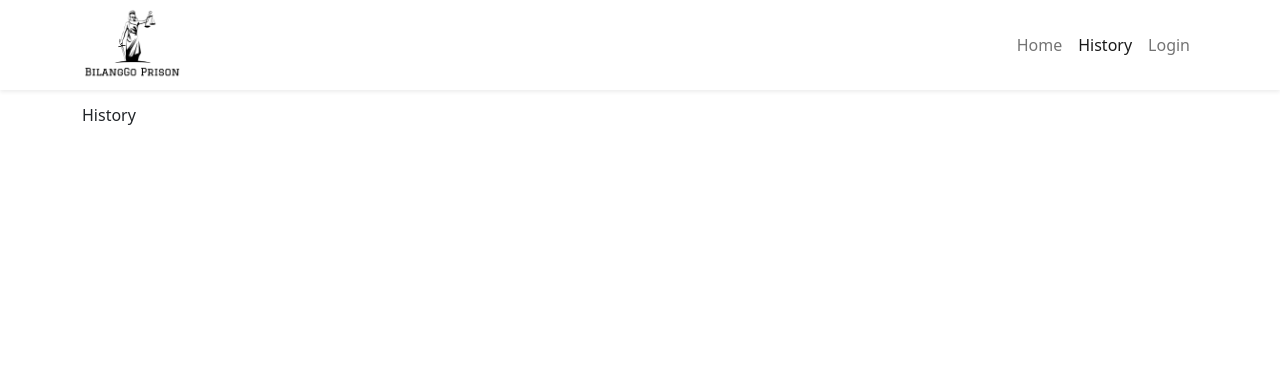
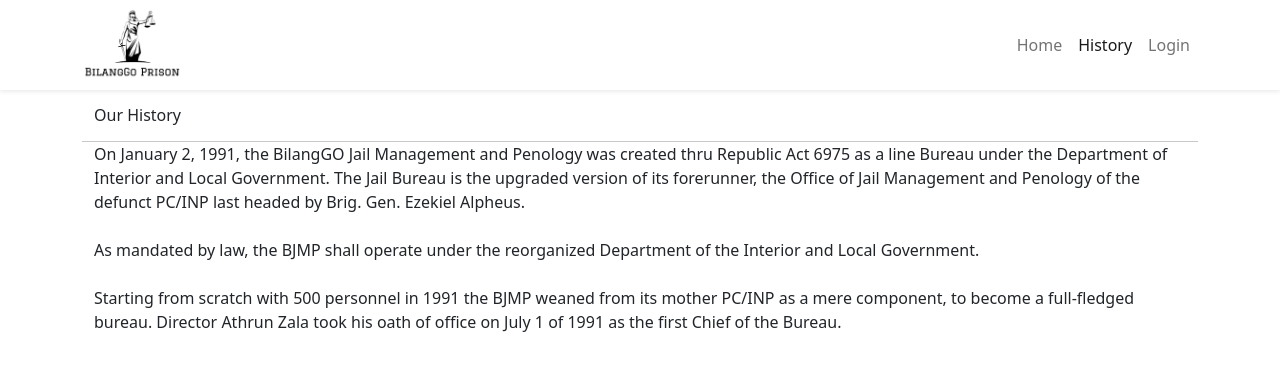
Before and after one commit to dlmrcc/kodego-group-six-capstone, a React (Vite) app: page /history in a window 1280 px wide. Shown: the top 370 px of the page. Built offline with nearby package versions, Linux system fonts and the light colour scheme; the HTML template or start-up script is replaced by a standard one.

Commit message:
Added history page

```diff
--- a/src/pages/History.jsx
+++ b/src/pages/History.jsx
@@ -1,3 +1,26 @@
+import { MDBContainer, MDBRow, MDBCol } from 'mdb-react-ui-kit';
+
 export function History() {
-    return <h1>History</h1>
+    return (
+        <>
+        <main className='my=5'>
+            <MDBContainer>
+                <MDBRow>
+        <h1 className='mb-3'>Our History</h1>
+            <hr />
+            <p>
+                On January 2, 1991, the BilangGO Jail Management and Penology was created thru Republic Act 6975
+                as a line Bureau under the Department of Interior and Local Government. The Jail Bureau is the
+                upgraded version of its forerunner, the Office of Jail Management and Penology of the defunct PC/INP
+                last headed by  Brig. Gen. Ezekiel Alpheus.<br />
+                <br />As mandated by law, the BJMP shall operate under the reorganized Department of the Interior and Local Government.<br />
+                <br />Starting from scratch with 500 personnel in 1991 the BJMP weaned from its mother PC/INP as a mere component,
+                to become a full-fledged bureau. Director Athrun Zala took his oath of office on July 1 of 1991 as the first Chief of the Bureau.
+                </p>
+                </MDBRow>
+            </MDBContainer>
+
+        </main>
+        </>
+    )
 }
```
